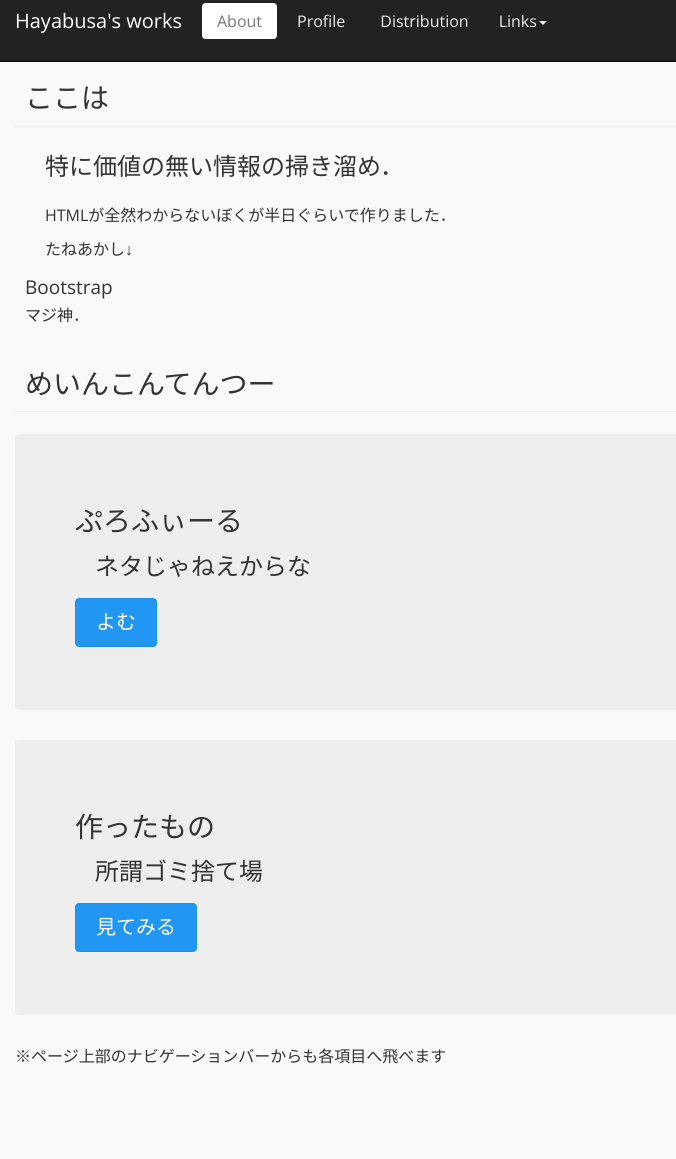
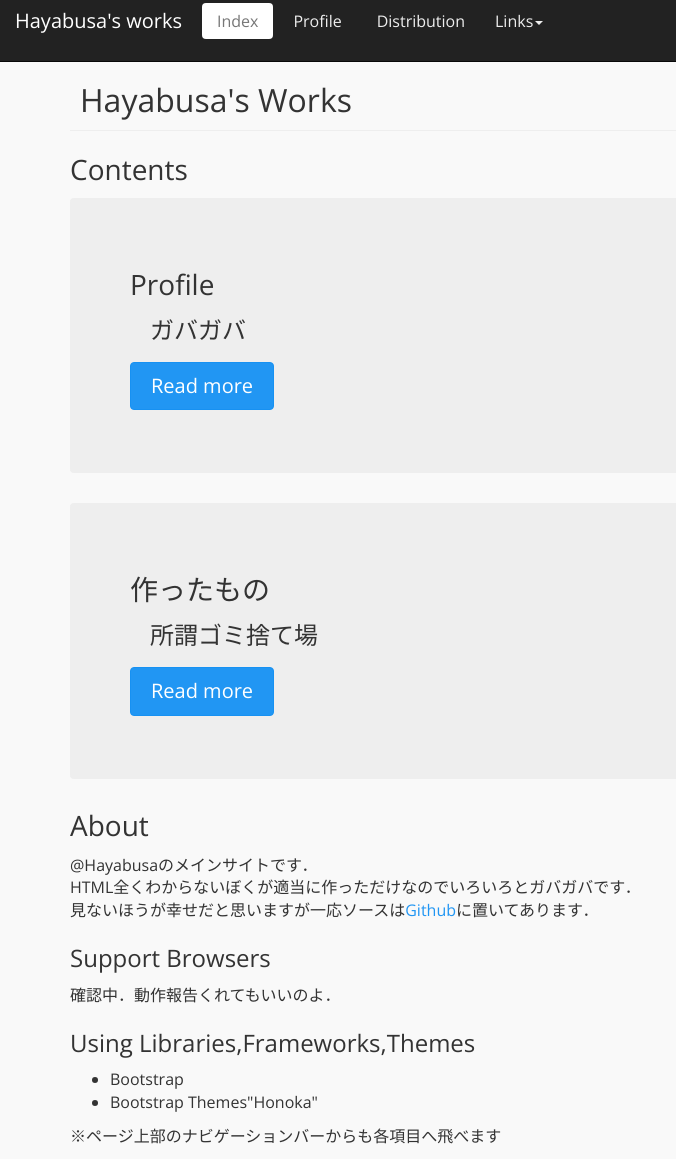
Before and after one commit to Hayabusa58/Hayabusa-s-works, a plain HTML site: page index.html in a window 1280 px wide. Shown: the part 19-1178 px from the top of the page, without its empty margins (0-676 px from the left). Before the commit the page ends 1098 px from the top, so only its background shows below. Drawn offline with nearby package versions, Linux system fonts and the light colour scheme.

Commit message:
IndexページとProfileページが完成

```diff
--- a/index.html
+++ b/index.html
@@ -16,6 +16,7 @@
 </head>
 <body>
     <!-- ナビゲーションバーの設定 -->
+<script>$("div.navbar-fixed-top").autoHidingNavbar();</script>
     <nav class="navbar navbar-inverse navbar-fixed-top">
         <div class="container-fluid">
             <!-- リストの配置 -->
@@ -28,11 +29,11 @@
             "http://peregrine.me/index.html">Hayabusa's works</a>
             <ul class="nav navbar-nav">
                 <li class="active">
-                    <a href="http://peregrine.me/about.html">About</a>
+                    <a href="http://peregrine.me/index.html">Index</a>
                 </li>
                 <li>
                     <a href=
-                    "file:///C:/Users/Yuta_hayabusa/Desktop/%E3%83%9B%E3%83%BC%E3%83%A0%E3%83%9A%E3%83%BC%E3%82%B8%E3%81%AE%E3%81%AA%E3%82%93%E3%81%A8%E3%81%8B/%E4%BD%9C%E6%A5%AD/bootstrap-3.3.6-dist/profile.html">Profile</a>
+                    "http://peregrine.me/profile.html">Profile</a>
                 </li>
                 <li>
                     <a href=
@@ -61,43 +62,48 @@
     </nav>
 <!--content-->
 
-    <div class="container-fluid">
+    <div class="container">
         <div class="row" style="padding:60px 0 0 0">
 
             <!-- center -->
             <div class="col-xs-6 col-md-8">
                 <div class="page-header">
-                    <h2>ここは</h2>
+                    <h1>Hayabusa's Works</h1>
                 </div>
-                <p class="lead" style="padding-left:+30px;">特に価値の無い情報の掃き溜め．</p>
-                <p style="padding-left:+30px;">HTMLが全然わからないぼくが半日ぐらいで作りました．</p>
-                <p style="padding-left:+30px;">たねあかし↓</p>
-                <div class="media">
-                    <a class="media-left" href="#"><img src=
-                    "../img/bootstrap-outline.svg"></a>
-                    <div class="media-body">
-                        <h4 class="media-heading">Bootstrap</h4>
-			マジ神．
-                    </div>
 
-                    <div class="page-header" >
-                        <h2>めいんこんてんつー</h2>
+
+                    <div class >
+                        <h2>Contents</h2>
                     </div>
                     <div class="jumbotron">
-                        <h2>ぷろふぃーる</h2>
-                        <p style="padding-left:+20px;">ネタじゃねえからな</p>
+                        <h2>Profile</h2>
+                        <p style="padding-left:+20px;">ガバガバ</p>
                         <p><a class="btn btn-primary btn-lg" href=
-                        "./profile.html" role="button">よむ</a></p>
+                        "./profile.html" role="button">Read more</a></p>
                     </div>
                     <div class="jumbotron">
                         <h2>作ったもの</h2>
                         <p style="padding-left:+20px;">所謂ゴミ捨て場</p>
                         <p><a class="btn btn-primary btn-lg" href=
-                        "./distribution.html" role="button">見てみる</a></p>
+                        "./distribution.html" role="button">Read more</a></p>
                     </div>
+                   <h2>
+                       About</h2>
+                <p>@Hayabusaのメインサイトです．<br>
+                   HTML全くわからないぼくが適当に作っただけなのでいろいろとガバガバです．<br>
+                   見ないほうが幸せだと思いますが一応ソースは<a href="https://github.com/Hayabusa58/Hayabusa-s-works">Github</a>に置いてあります．<br>
+                </p>
+                <h3>Support Browsers</h3>
+                <p>確認中．動作報告くれてもいいのよ．</p>
+                <h3>Using Libraries,Frameworks,Themes</h3>
+                 <ul type="disc">
+                 <li>Bootstrap</li>
+                 <li>Bootstrap Themes"Honoka"
+                 </li></ul>
                     <p>※ページ上部のナビゲーションバーからも各項目へ飛べます</p>
-                </div>
+
 	</div>
+
 <!-- right Twitter -->
                 <div class="col-xs-6 col-md-4">
                     <a class="twitter-timeline" data-widget-id=
@@ -117,6 +123,6 @@
 
         <script src="js/bootstrap.min.js">
         </script>
-    </div>
+
 </body>
 </html>
```
Also changed, not shown: profile.html (+47 -7 lines).
